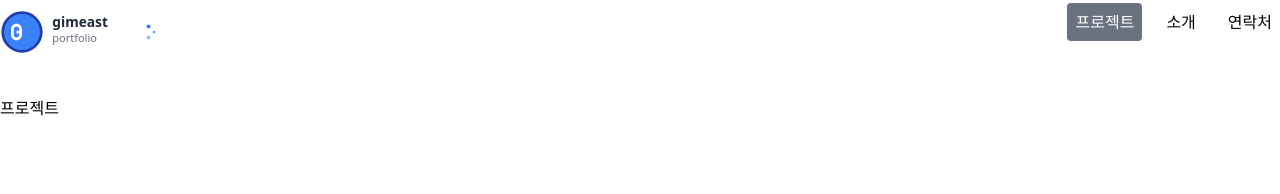
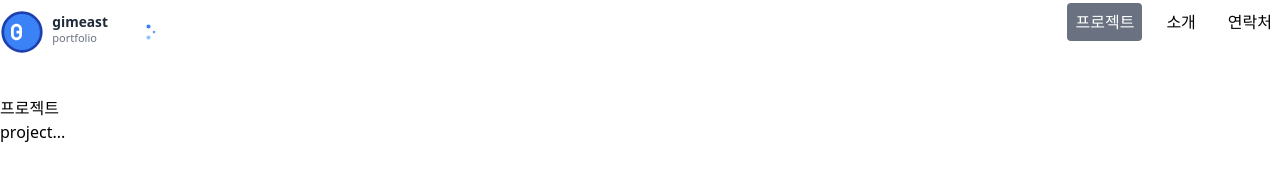
Before and after one commit to gimeast/portfolio-site, a React (Vite) app: page /project in a window 1280 px wide. Shown: the top 194 px of the page. Built offline with nearby package versions, Linux system fonts and the light colour scheme.

Commit message:
라우트 설정 최신 구조 및 문법으로 수정
- 라우트 설정
- 레이아웃 컴포넌트 추가

```diff
--- a/src/App.jsx
+++ b/src/App.jsx
@@ -1,11 +1,10 @@
-import Header from "./components/Header.jsx";
-import Main from "./components/Main.jsx";
+import { RouterProvider } from "react-router-dom";
+import router from "./router/Routes.jsx";
 
 function App() {
     return (
         <>
-            <Header />
-            <Main />
+            <RouterProvider router={router} />
         </>
     );
 }
--- a/src/components/Header.jsx
+++ b/src/components/Header.jsx
@@ -5,7 +5,7 @@ import {
 } from "@headlessui/react";
 import { Bars3Icon, XMarkIcon } from "@heroicons/react/24/outline";
 import { NavLink } from "react-router-dom";
-import { navRoutes } from "../router/routes";
+import navRoutes from "../router/routes.js";
 import logo from "../assets/logo.svg";
 
 export default function Header() {
--- /dev/null
+++ b/src/components/Layout.jsx
@@ -0,0 +1,16 @@
+import React from "react";
+import Header from "./Header.jsx";
+import { Outlet } from "react-router-dom";
+
+const Layout = () => {
+    return (
+        <>
+            <Header />
+            <main className="mt-8 mx-auto max-w-7xl">
+                <Outlet />
+            </main>
+        </>
+    );
+};
+
+export default Layout;
--- a/src/components/Main.jsx
+++ /dev/null
@@ -1,19 +0,0 @@
-import { navRoutes } from "../router/routes.js";
-import { Route, Routes } from "react-router-dom";
-
-function Main() {
-    return (
-        <main className="mt-8 mx-auto max-w-7xl">
-            <Routes>
-                {navRoutes.map(({ path, component }) => {
-                    const Component = component;
-                    return (
-                        <Route key={path} path={path} element={<Component />} />
-                    );
-                })}
-            </Routes>
-        </main>
-    );
-}
-
-export default Main;
--- a/src/components/Project.jsx
+++ b/src/components/Project.jsx
@@ -2,9 +2,12 @@ import React from "react";
 
 const Project = () => {
     return (
-        <section>
-            <h3>프로젝트</h3>
-        </section>
+        <>
+            <h2>프로젝트</h2>
+            <section>
+                <h3>project...</h3>
+            </section>
+        </>
     );
 };
 
--- a/src/main.jsx
+++ b/src/main.jsx
@@ -1,13 +1,10 @@
 import { StrictMode } from "react";
 import { createRoot } from "react-dom/client";
-import { BrowserRouter } from "react-router-dom";
 import "./index.css";
 import App from "./App.jsx";
 
 createRoot(document.getElementById("root")).render(
     <StrictMode>
-        <BrowserRouter>
-            <App />
-        </BrowserRouter>
+        <App />
     </StrictMode>
 );
--- /dev/null
+++ b/src/router/Routes.jsx
@@ -0,0 +1,16 @@
+import { createBrowserRouter } from "react-router-dom";
+import Layout from "../components/Layout.jsx";
+import navRoutes from "./routes.js";
+
+const router = createBrowserRouter([
+    {
+        path: "/",
+        element: <Layout />,
+        children: navRoutes.map((route) => ({
+            path: route.path,
+            element: <route.component />,
+        })),
+    },
+]);
+
+export default router;
--- a/src/router/routes.js
+++ b/src/router/routes.js
@@ -1,11 +1,13 @@
 import Home from "../components/Home.jsx";
+import Project from "../components/Project.jsx";
 import About from "../components/About.jsx";
-import Project from "../components/Project.jsx";
 import Contact from "../components/Contact.jsx";
 
-export const navRoutes = [
+const navRoutes = [
     { path: "/", label: "홈", component: Home },
     { path: "/project", label: "프로젝트", component: Project },
     { path: "/about", label: "소개", component: About },
     { path: "/contact", label: "연락처", component: Contact },
 ];
+
+export default navRoutes;
```
